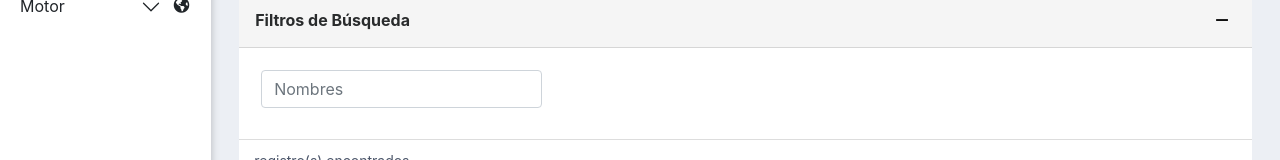
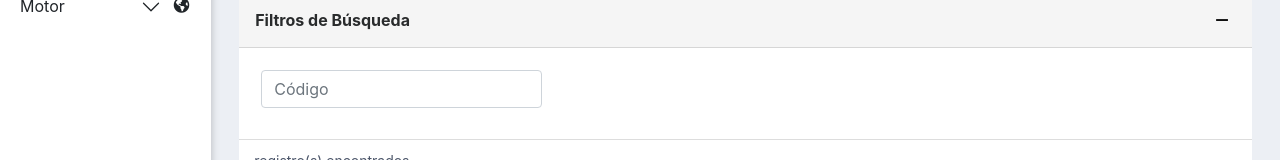
Before and after one commit to Linkhub-git/economysa-motor-front, a React (Create React App) app: page /motor/1 in a window 1280 px wide. Shown: the part 211-371 px from the top of the page. Built offline with nearby package versions, Linux system fonts and the light colour scheme.

Commit message:
Changed name's input

```diff
--- a/src/components/Motor/Motor.js
+++ b/src/components/Motor/Motor.js
@@ -62,7 +62,7 @@ function Motor() {
                                   <div className='formularioContainerAll'>
                                       <Form className='formularioContainer'>
                                         <Form.Group className="mb-3 inputUsuario" controlId="formBasicEmail">
-                                          <Form.Control type="text" placeholder="Nombres" />
+                                          <Form.Control type="text" placeholder="Código" />
                                         </Form.Group>
                                       </Form>
                                   </div>
```
